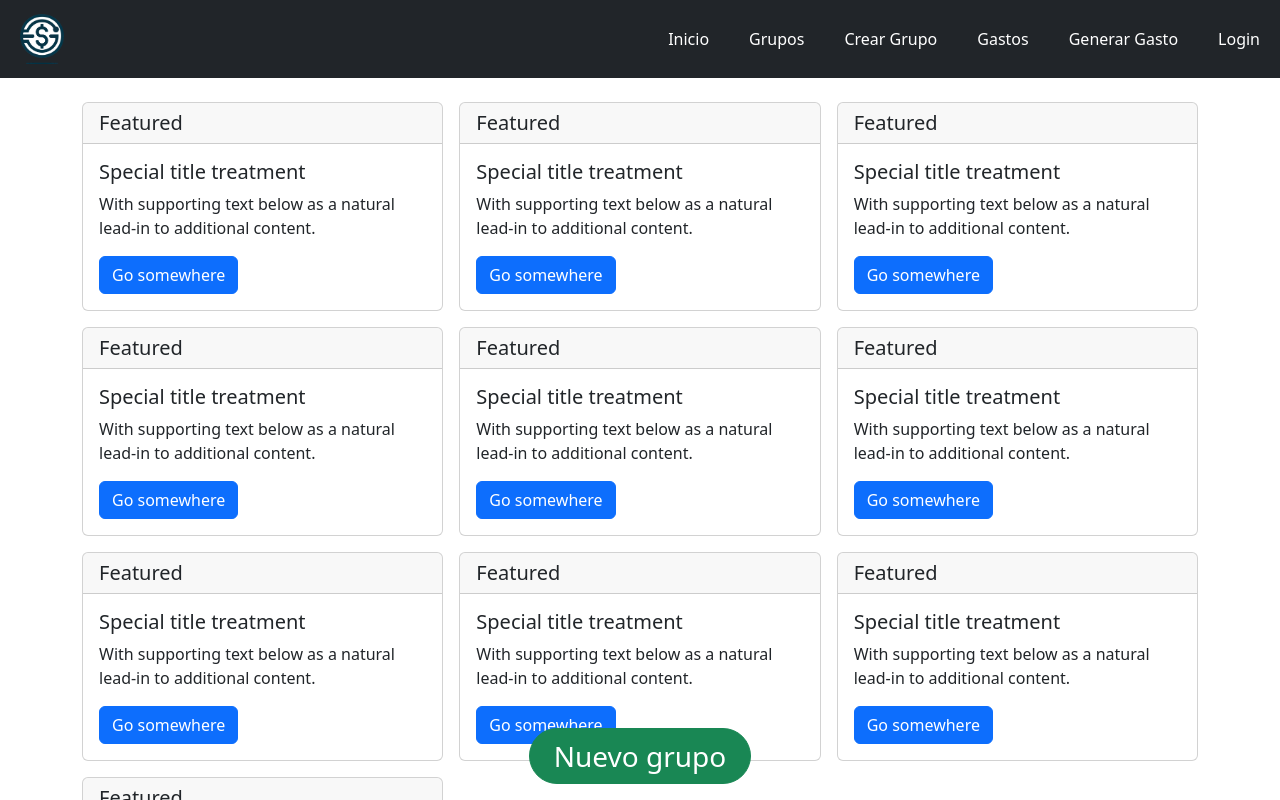
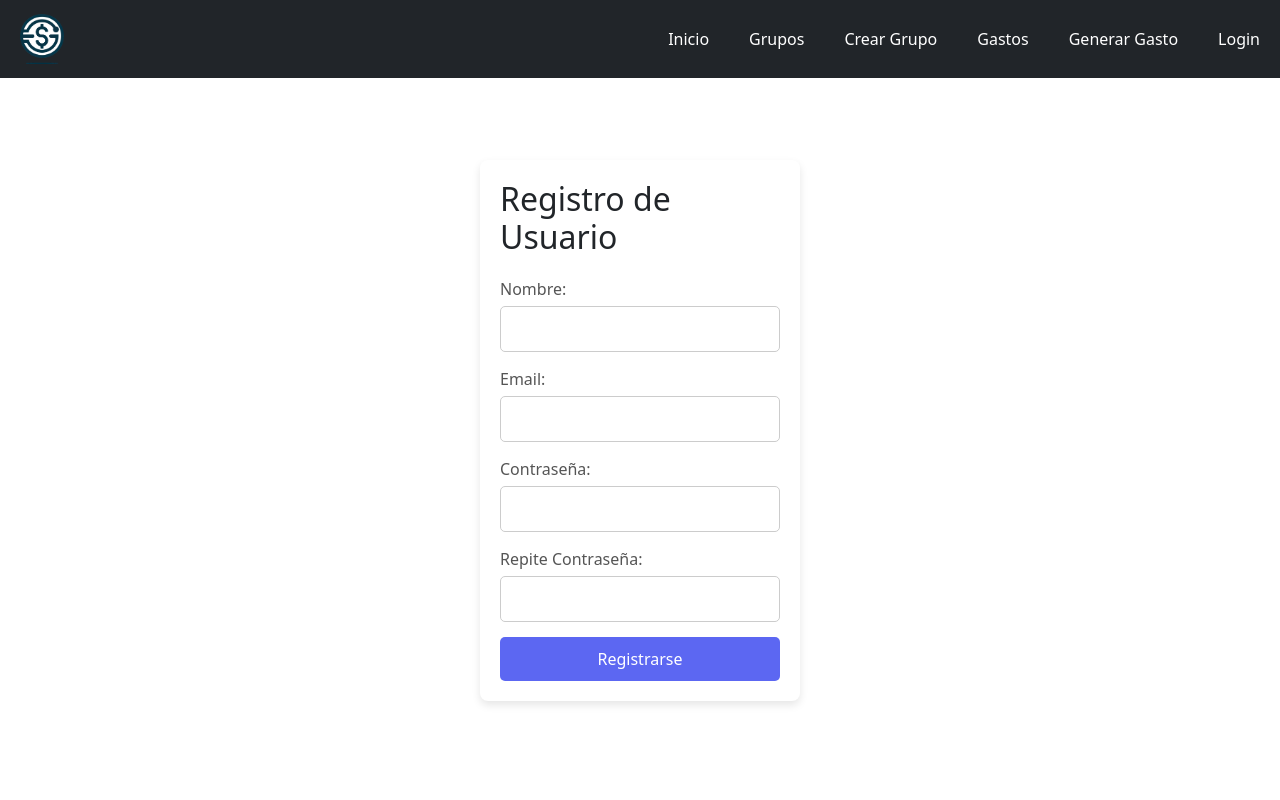
Before and after one commit to jaimeamate/proyecto-full-stack-front, an Angular app: page /login/registro in a window 1280 px wide. Before the commit this address led to /home. Shown: the top 800 px of the page. Built offline with nearby package versions, Linux system fonts and the light colour scheme.

Commit message:
registro_v_1
MAQUETA PRINCIPAL

```diff
--- a/angular.json
+++ b/angular.json
@@ -94,5 +94,8 @@
         }
       }
     }
+  },
+  "cli": {
+    "analytics": false
   }
 }
--- a/src/app/app.routes.ts
+++ b/src/app/app.routes.ts
@@ -1,10 +1,12 @@
 import { Routes } from '@angular/router';
 import { LoginComponent } from './components/Login/login.component';
 import { ListaGruposComponent } from './components/lista-grupos/lista-grupos.component';
+import { RegistroComponent } from './components/registro/registro.component';
 
 export const routes: Routes = [
   { path: '', pathMatch: 'full', redirectTo: 'home' },
   { path: 'home', component: ListaGruposComponent },
   { path: 'login', component: LoginComponent },
+  { path: 'login/registro', component: RegistroComponent },
   { path: "**", redirectTo: 'home' }
 ];
--- a/src/app/components/Login/login.component.html
+++ b/src/app/components/Login/login.component.html
@@ -14,7 +14,7 @@
         </div>
         <div class="links">
             <a href="/forgot-password">¿Olvidaste tu contraseña?</a>
-            <a href="/register">Registrarse</a>
+            <a [routerLink]="['/login/registro']" href="/register">Registrarse</a>
         </div>
     </form>
 </div>
--- a/src/app/components/Login/login.component.ts
+++ b/src/app/components/Login/login.component.ts
@@ -1,8 +1,10 @@
 import { Component, OnInit } from '@angular/core';
+import { RouterModule, RouterOutlet } from '@angular/router';
 
 @Component({
   selector: 'app-login',
   standalone: true,
+  imports: [RouterOutlet, RouterModule],
   templateUrl: './login.component.html',
   styleUrls: ['./login.component.css']
 })
--- /dev/null
+++ b/src/app/components/registro/registro.component.css
@@ -0,0 +1,52 @@
+.registro-usuario {
+  background: white;
+  padding: 20px;
+  border-radius: 8px;
+  box-shadow: 0 4px 8px rgba(0,0,0,0.1);
+  width: 100%;
+  max-width: 320px;
+  position: absolute;
+  top: calc(40vh - 160px);
+  left: 50%;
+  transform: translateX(-50%);
+  }
+
+  .registro-usuario h2 {
+    margin-bottom: 20px;
+  }
+
+  .registro-usuario .form-group {
+    margin-bottom: 15px;
+  }
+
+  .registro-usuario label {
+    display: block;
+    margin-bottom: 5px;
+  }
+
+  .registro-usuario input[type="text"],
+  .registro-usuario input[type="email"],
+  .registro-usuario input[type="password"] {
+    width: 100%;
+    padding: 10px;
+    border: 1px solid #ccc;
+    border-radius: 5px;
+  }
+
+  .registro-usuario button {
+    display: block;
+    width: 100%;
+    padding: 10px;
+    background-color: #5c67f2;
+    color: #fff;
+    border: none;
+    border-radius: 5px;
+    cursor: pointer;
+  }
+
+  .registro-usuario button:hover {
+    background-color: #4f3894;
+  }
+  label{
+color: #555;
+ }
--- /dev/null
+++ b/src/app/components/registro/registro.component.html
@@ -0,0 +1,22 @@
+<div class="registro-usuario ">
+    <h2 class="">Registro de Usuario</h2>
+    <form (ngSubmit)="onSubmit()">
+      <div class="form-group">
+        <label for="nombre">Nombre:</label>
+        <input type="text" id="nombre" name="nombre"  required>
+      </div>
+      <div class="form-group">
+        <label for="email">Email:</label>
+        <input type="email" id="email" name="email" required>
+      </div>
+      <div class="form-group">
+        <label for="password">Contraseña:</label>
+        <input type="password" id="password" name="password" required>
+      </div>
+      <div class="form-group">
+        <label for="repeatPassword">Repite Contraseña:</label>
+        <input type="password" id="repeatPassword" name="repeatPassword" required>
+      </div>
+      <button type="submit">Registrarse</button>
+    </form>
+  </div>
--- /dev/null
+++ b/src/app/components/registro/registro.component.ts
@@ -0,0 +1,17 @@
+import { Component } from '@angular/core';
+
+@Component({
+  selector: 'app-registro',
+  standalone: true,
+  imports: [],
+  templateUrl: './registro.component.html',
+  styleUrl: './registro.component.css'
+})
+export class RegistroComponent {
+  usuario: any = {};
+
+  onSubmit() {
+    // Aquí iría la lógica para enviar los datos del usuario al servidor
+    console.log('Usuario registrado:', this.usuario);
+  }
+}
```
